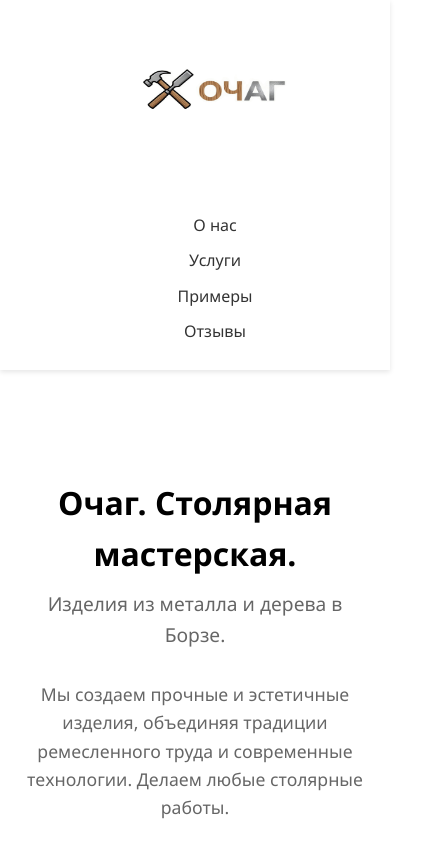
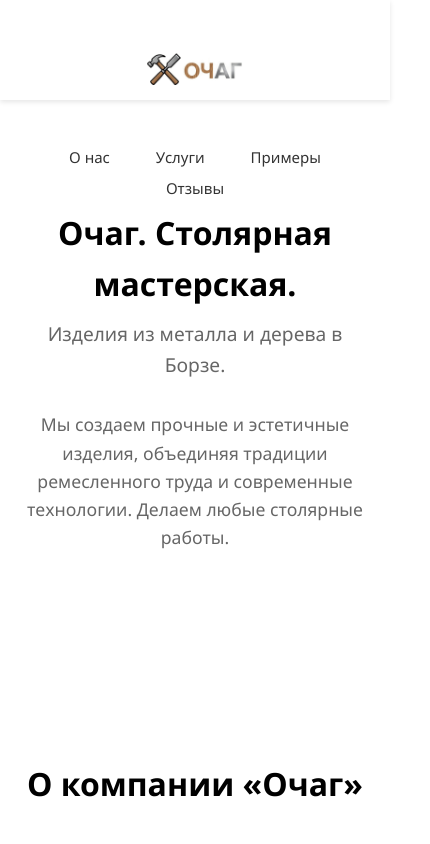
Before and after one commit to Ochagstolyar/site, a plain HTML site: page index.html in a window 390 px wide. Shown: the top 844 px of the page, 430 px wide, since content can reach past the window. Drawn offline with Linux system fonts and the light colour scheme.

Commit message:
Update index.html

```diff
--- a/index.html
+++ b/index.html
@@ -386,34 +386,24 @@
     }
 }
 
-        @media (max-width: 768px) {
+       @media (max-width: 768px) {
   header {
-    display: block;
-    height: auto;
-    text-align: center;
-    padding: 15px 0;
+    padding: 10px 15px;
   }
 
-  .logo {
-    display: block;
-    margin: 0 auto 15px;
-  }
-
-  nav {
-    display: block;
-    position: static;
+  .logo img {
+    width: 120px;
     height: auto;
   }
 
   nav ul {
-    display: block;
-    padding: 0;
-    margin: 0;
+    flex-wrap: wrap;
+    row-gap: 5px;
   }
 
-  nav li {
-    display: block;
-    margin: 10px 0;
+  nav a {
+    font-size: 15px;
+    padding: 5px 8px;
   }
 }
 
```
